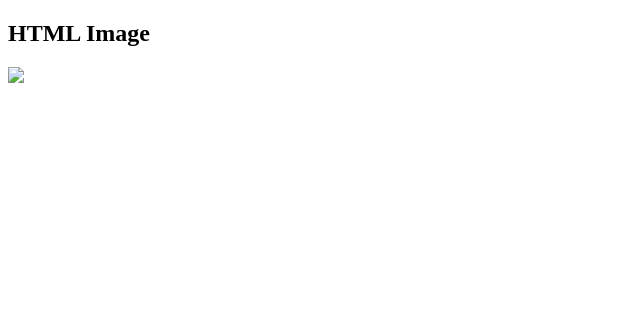
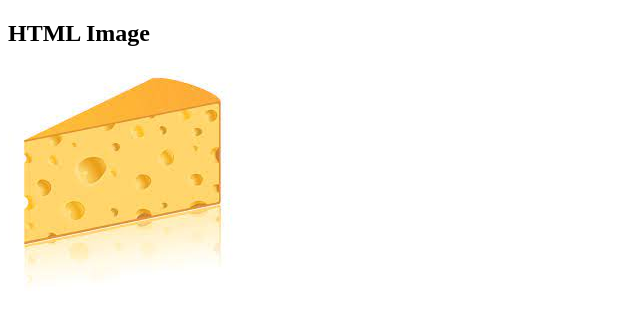
Before and after one commit to Wijnen01/kaas, a plain HTML site: page index.html in a window 1280 px wide. Shown: the whole page, without its empty margins (0-640 px from the left). Drawn offline with Linux system fonts and the light colour scheme.

Commit message:
Update index.html

```diff
--- a/index.html
+++ b/index.html
@@ -3,7 +3,7 @@
 <body>
 
 <h2>HTML Image</h2>
-<img src="kaas/kaas/download (6).jpeg" />
+<img src="download (6).jpeg" />
 
 </body>
 </html>
```
